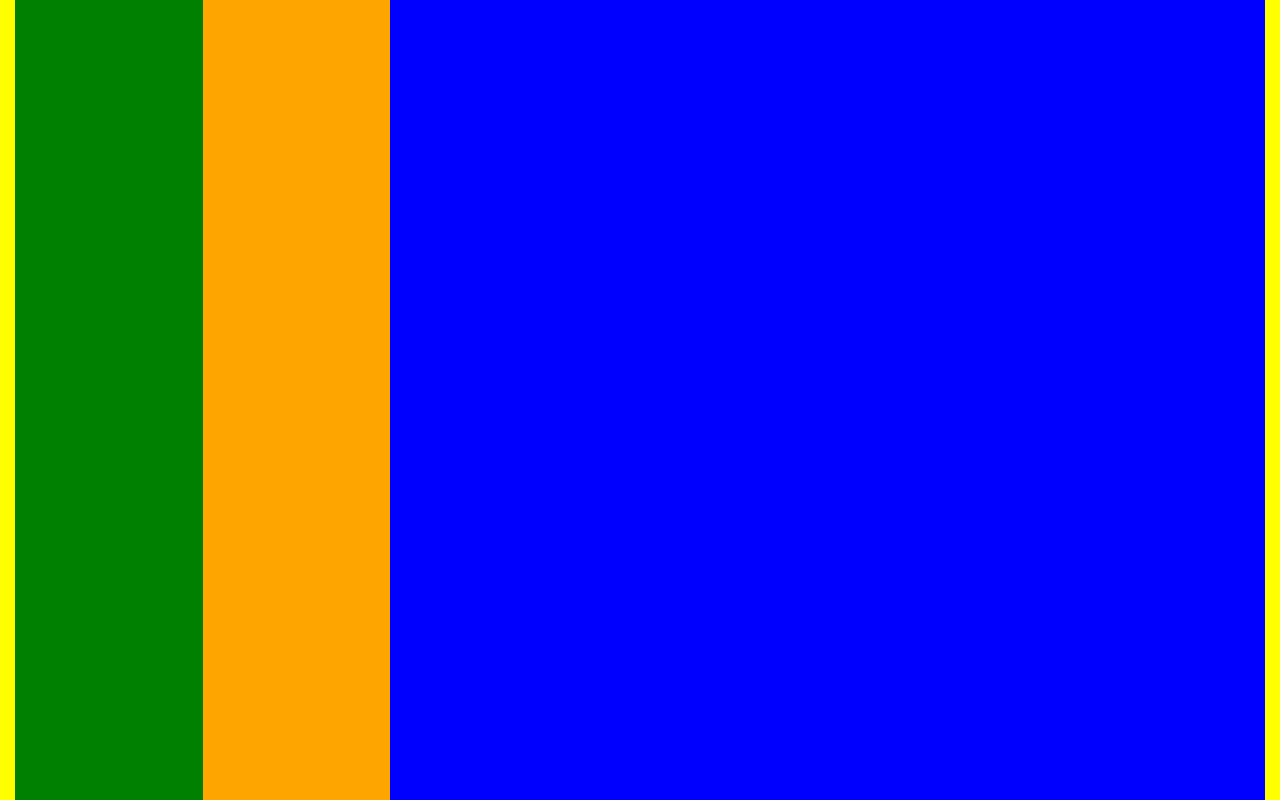
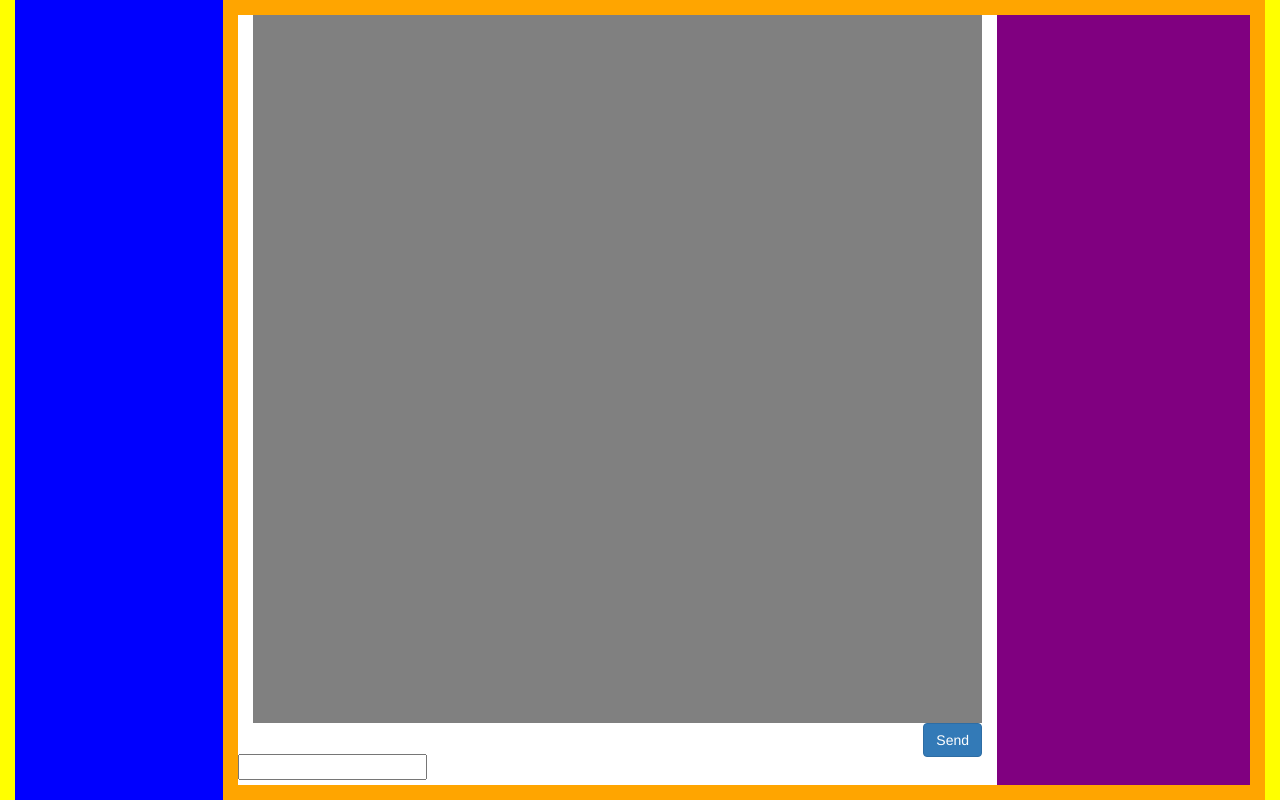
Before and after one commit to mrspeiser/chatui, a plain HTML site: page index.html in a window 1280 px wide. Drawn offline with Linux system fonts and the light colour scheme.

Commit message:
outlined redesign is much better

```diff
--- a/css/main.css
+++ b/css/main.css
@@ -56,3 +56,13 @@ ul li {
 .height0 {
 	height: 0%;
 }
+
+.positionabsolute {
+	position: absolute;
+}
+
+@media (max-width: 768px) {
+	.col-sm-10 {
+		float: none;
+	}
+}
--- a/index.html
+++ b/index.html
@@ -14,17 +14,23 @@
 <body>
 
 <div style="background-color: yellow;" class="container-fluid row margin-0 width100 height100">
-  <div style="width: 15%; background-color: green;" class="inline-block height100">
+  <div style="background-color: blue;" class="col-md-2 col-sm-1 inline-block height100"></div>
+  <div style="background-color: orange; padding: 15px;" class="col-xs-11 col-md-10 col-sm-11  height100 inline-block">
+    <div class="container-fluid row">
+        <div style="background-color: white; position: relative;" class="col-md-9 col-sm-9 col-xs-9 height100">
+          <div class="width100" style="background-color: grey; height: 92%;">
 
-  </div><div style="width: 15%; background-color: orange;" class="inline-block height100">
-
-  </div><div style="background-color: blue; width: 70%" class="height100 inline-block">
-    <div class="container-fluid">
-      <div style="background-color: white;" class="view-messages inline-block height100"></div>
+          </div>
+          <div class="" style="">
+            <input style="bottom: 5px; left: 0; display: inline-block;" type="text" name="message" class="positionabsolute">
+            <button style="display: inline-block; float: right;" type="submit" name="submit" class="btn btn-primary">Send</button>
+          </div>
+        </div>
+        <div style="background-color: purple;" class="col-md-3 col-sm-3 col-xs-3 height100"></div>
     </div>
   </div>
+</div>
 
-</div>
 
 
   <script src="js/jquery.js"></script>
```
